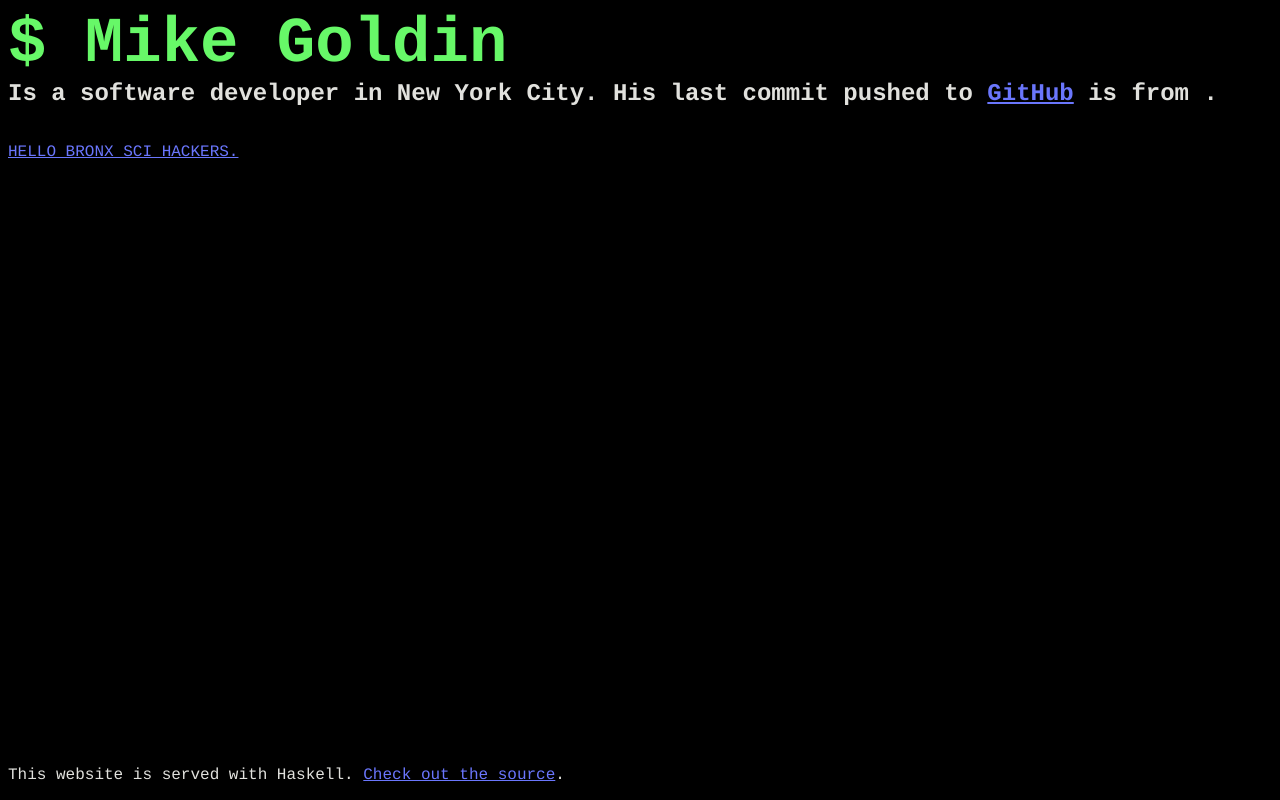
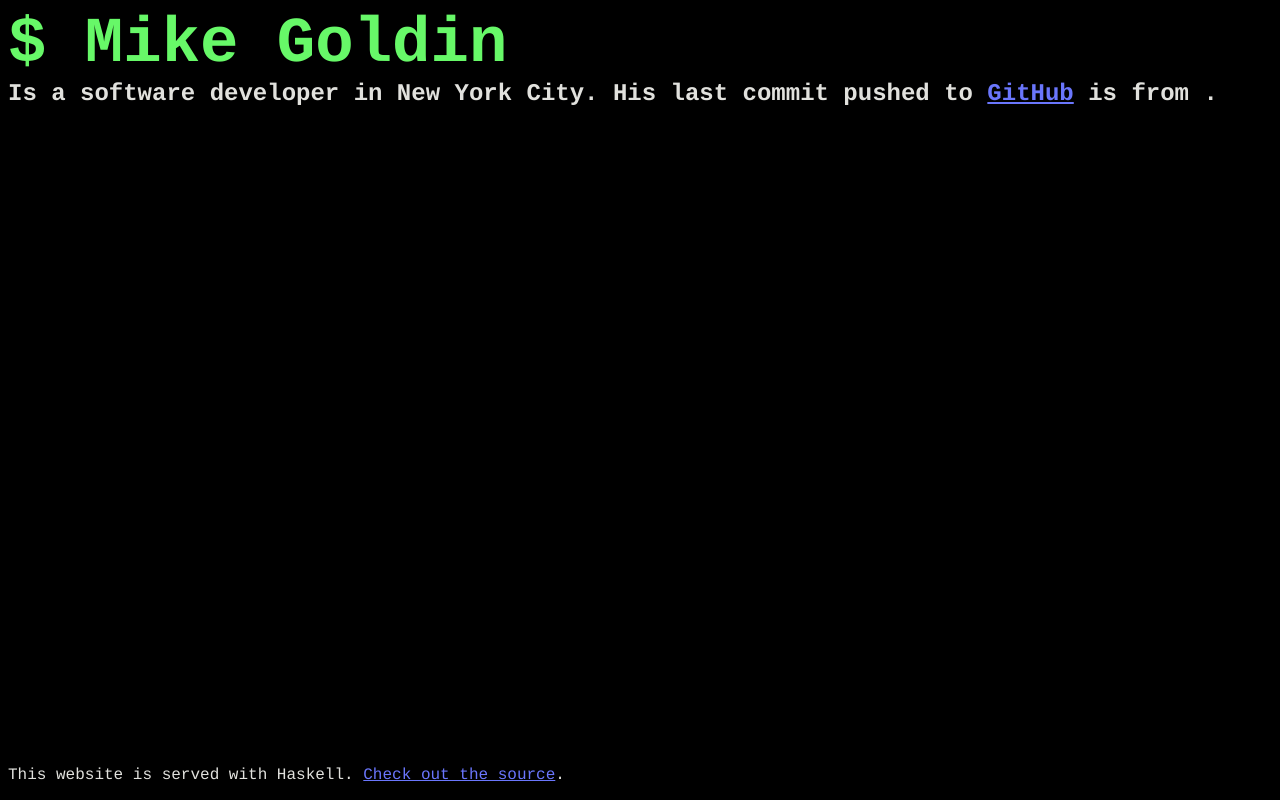
Before and after one commit to skmgoldin/mikegold.in, a plain HTML site: page html/index.html in a window 1280 px wide. Drawn offline with Linux system fonts and the light colour scheme; no server answers.

Commit message:
Update HTML files

```diff
--- a/html/index.html
+++ b/html/index.html
@@ -2,6 +2,7 @@
 <html>
 <head>
   <link type="text/css" rel="stylesheet" href="index.css" media="all"/>
+  <link rel="icon" href="favicon.ico?v=2"/>
   <script src="jquery-2.1.4.min.js"></script>
   <script src="lastcommit.js"></script>
 </head>
@@ -12,10 +13,6 @@
     <h2>Is a software developer in New York City. His last commit pushed to <a href="http://www.github.com/skmgoldin">GitHub</a> is from </h2><h2 id=lastcommit></h2><h2>.</h2>
   </div>
   <div id="main">
-  <p>
-  <a href="http://mikegold.in/hackhackhack.html">
-    HELLO BRONX SCI HACKERS.</a>
-  </p>
   </div>
   <div id="footer">
     <p>This website is served with Haskell.
```
Also changed, not shown: html/favicon.ico (added).
